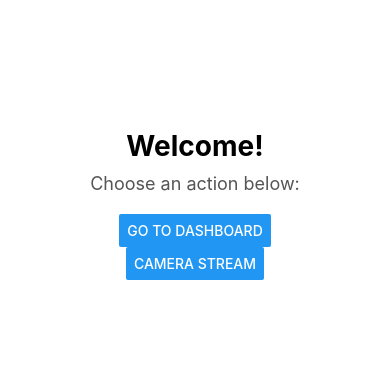
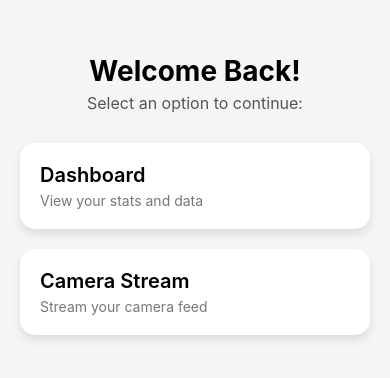
Before and after one commit to ralphtiongco19/my-mushroom-app, a React Native app: screen /HomeAfterLogin in a window 390 px wide. Shown: the part 218-596 px from the top of the page. Built offline with nearby package versions, Linux system fonts and the light colour scheme.

Commit message:
restyle UI

```diff
--- a/screens/HomeAfterLogin.js
+++ b/screens/HomeAfterLogin.js
@@ -1,45 +1,70 @@
 import React from 'react';
-import { View, Text, Button, StyleSheet } from 'react-native';
+import { View, Text, TouchableOpacity, StyleSheet } from 'react-native';
 
-const HomeAfterLogin = ({ navigation }) => {
+export default function HomeAfterLogin({ navigation }) {
   return (
     <View style={styles.container}>
-      <Text style={styles.title}>Welcome!</Text>
-      <Text style={styles.subtitle}>Choose an action below:</Text>
+      <Text style={styles.greeting}>Welcome Back!</Text>
+      <Text style={styles.subtitle}>Select an option to continue:</Text>
 
-      {/* Button to go to Dashboard */}
-      <Button
-        title="Go to Dashboard"
+      {/* Dashboard Card */}
+      <TouchableOpacity
+        style={styles.card}
         onPress={() => navigation.navigate('Dashboard')}
-      />
+      >
+        <Text style={styles.cardTitle}>Dashboard</Text>
+        <Text style={styles.cardSubtitle}>View your stats and data</Text>
+      </TouchableOpacity>
 
-      {/* Placeholder for future Camera Stream */}
-      <Button
-        title="Camera Stream"
-        onPress={() => navigation.navigate('CameraStream')} // You can create this later
-      />
+      {/* Camera Stream Card */}
+      <TouchableOpacity
+        style={styles.card}
+        onPress={() => Alert.alert('Coming Soon', 'Camera Stream feature will be added here.')}
+      >
+        <Text style={styles.cardTitle}>Camera Stream</Text>
+        <Text style={styles.cardSubtitle}>Stream your camera feed</Text>
+      </TouchableOpacity>
     </View>
   );
-};
+}
 
 const styles = StyleSheet.create({
   container: {
     flex: 1,
+    padding: 20,
+    backgroundColor: '#f5f5f5',
     justifyContent: 'center',
-    alignItems: 'center',
-    padding: 20,
-    backgroundColor: '#fff',
   },
-  title: {
+  greeting: {
     fontSize: 28,
     fontWeight: 'bold',
-    marginBottom: 10,
+    marginBottom: 5,
+    textAlign: 'center',
   },
   subtitle: {
-    fontSize: 18,
+    fontSize: 16,
+    color: '#555',
+    marginBottom: 30,
+    textAlign: 'center',
+  },
+  card: {
+    backgroundColor: '#fff',
+    padding: 20,
+    borderRadius: 15,
     marginBottom: 20,
-    color: '#555',
+    shadowColor: '#000',
+    shadowOpacity: 0.1,
+    shadowRadius: 10,
+    shadowOffset: { width: 0, height: 5 },
+    elevation: 5, // for Android shadow
+  },
+  cardTitle: {
+    fontSize: 20,
+    fontWeight: '600',
+    marginBottom: 5,
+  },
+  cardSubtitle: {
+    fontSize: 14,
+    color: '#777',
   },
 });
-
-export default HomeAfterLogin;
```
